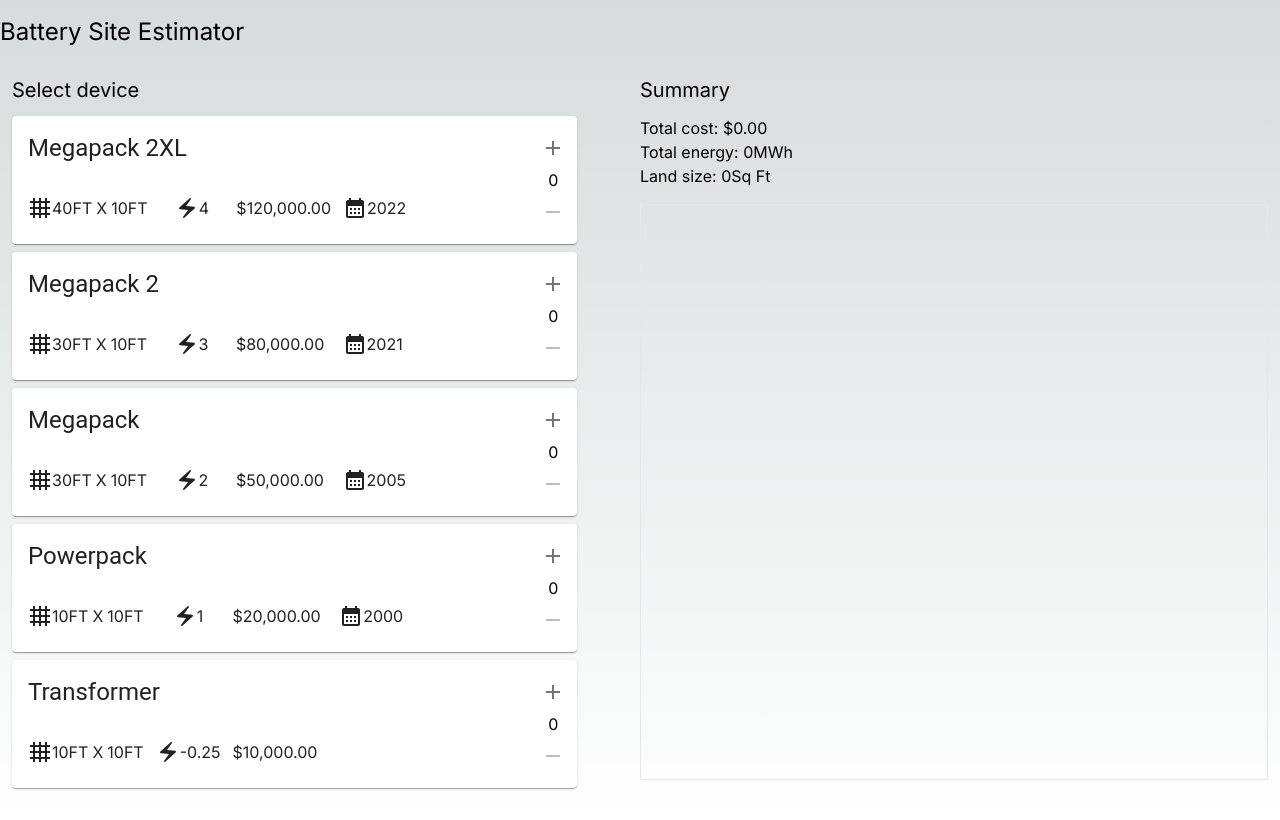
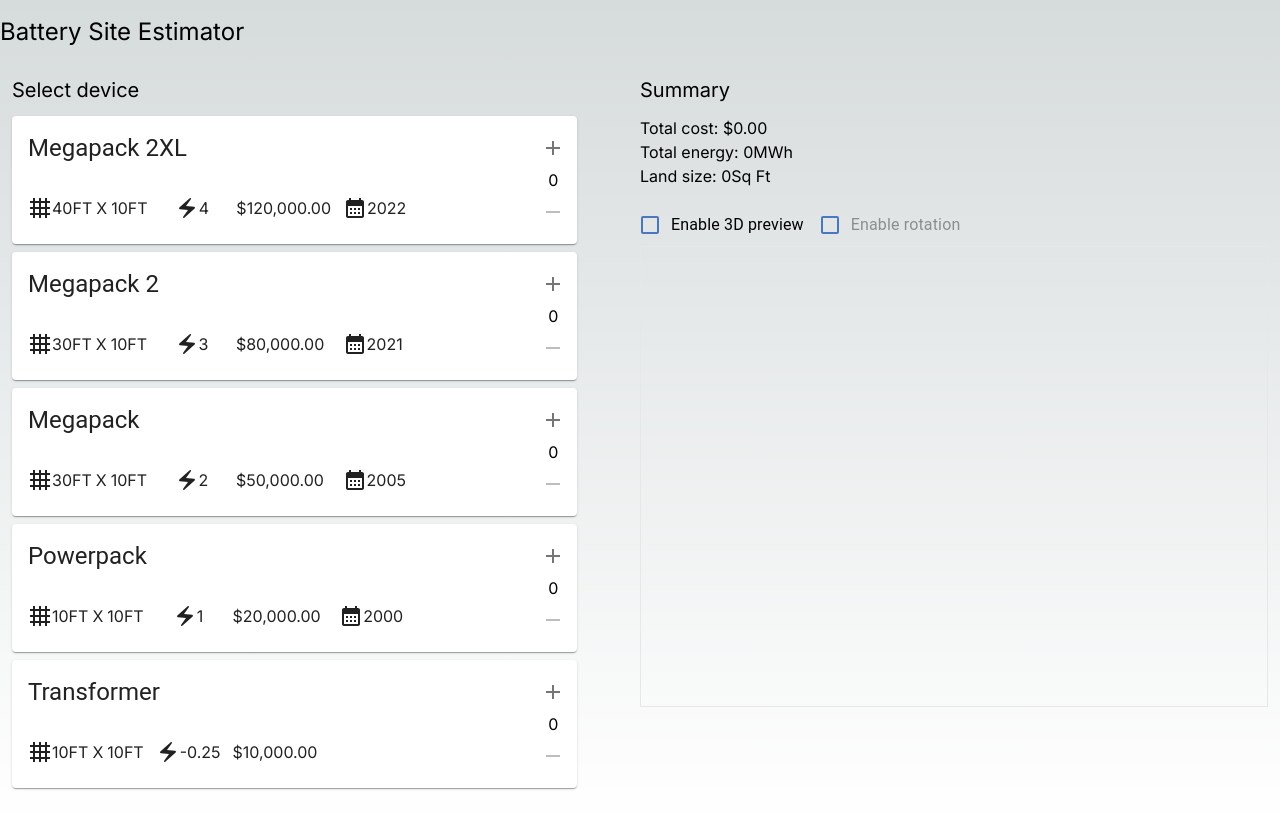
Before and after one commit to vladyslavkuliani/battery-site-layout, a Next.js app: page / in a window 1280 px wide. Built offline with nearby package versions, Linux system fonts and the light colour scheme.

Commit message:
Added 3d preview and rotation

```diff
--- a/app/components/SiteLayout.tsx
+++ b/app/components/SiteLayout.tsx
@@ -1,10 +1,11 @@
 import * as THREE from 'three'
 import * as React from 'react'
-import { useRef, useState } from 'react'
+import { useRef, useState, useEffect } from 'react'
 import { Canvas, useFrame, useThree } from '@react-three/fiber'
 import { Device, DeviceType } from '../types'
+import { Checkbox, FormControlLabel } from '@mui/material'
 
-function Box({ meshProps, boxX }: { meshProps: JSX.IntrinsicElements['mesh'], boxX?: number }) {
+function Box({ meshProps, boxX, is3D }: { meshProps: JSX.IntrinsicElements['mesh'], boxX?: number, is3D: boolean }) {
   // This reference will give us direct access to the THREE.Mesh object
   const ref = useRef<THREE.Mesh>(null!)
   // Hold state for hovered and clicked events
@@ -16,33 +17,61 @@
       ref={ref}
       onPointerOver={(event) => hover(true)}
       onPointerOut={(event) => hover(false)}>
-      <boxGeometry args={[boxX || 1, 1, 0]} />
-      <meshStandardMaterial color={hovered ? 'hotpink' : 'green'} />
+      <boxGeometry args={[boxX || 1, 1, is3D ? 1: 0]} />
+      <meshStandardMaterial color={hovered ? 'hotpink' : 'white'} />
     </mesh>
   )
 }
 
-function Container({ rows }) {
+function Container({ rows, is3D, shouldRotate }: { rows: Array<Array<number>>; is3D: boolean; shouldRotate: boolean }) {
   const ref = useRef<THREE.Mesh>(null!)
-  useFrame(({ camera, mouse }) => {
-    // ref.current.rotation.y -= 0.005
+
+  const { camera } = useThree();
+  camera.position.z = 8;
+  camera.position.x = 0.1;
+
+  useFrame(({ camera }) => {
+    console.log(camera.position.y);
+    if (is3D) {
+      if (camera.position.y >= -4) {
+        camera.translateY(-0.05)
+        camera.lookAt(0, 0, 0)
+      }
+
+      if (shouldRotate) {
+        ref.current.rotation.z -= 0.001
+      }
+    }
+    else if (!is3D && camera.position.y < 0) {
+      ref.current.rotation.z = 0
+
+      camera.translateY(0.05);
+      camera.lookAt(0, 0, 0)
+    }
   })
-  const { camera } = useThree()
-  camera.position.z = 8;
+
+
 
   let y = 6.5;
+  const spacer = is3D ? 1.5 : 1;
   return (<mesh ref={ref} position={[0, 0, 0]}>
     {
       rows.map((row) => {
         let x = -9.5;
-        y -= 1.2;
+        y -= 1.2 * spacer;
         return row.map((length, i) => {
-          x = x + (row[i - 1] ? row[i - 1] / 20 + length / 20 + 0.5 : 3 + length / 20 );
+
+          x = x + (row[i - 1] ? row[i - 1] / 20 + length / 20 + 0.5 * spacer : 3 + length / 20 );
 
           return (
-            <Box key={`${length}-${i}`} meshProps={{
-              position: [x, y, 0],
-            }} boxX={length / 10} />
+            <Box
+              key={`${length}-${i}`}
+              meshProps={{
+                position: [x, y, 0],
+              }}
+              boxX={length / 10}
+              is3D={is3D}
+            />
           );
         })
       })
@@ -66,12 +95,33 @@
     rowCounter++;
   });
 
+  const [is3D, setShow3D] = useState(false);
+  const [shouldRotate, setShouldRotation] = useState(false);
+  useEffect(() => {
+    if (!is3D) {
+      setShouldRotation(false);
+    }
+  }, [is3D])
+
   return (
+    <div className='h-4/5'>
+      <div className="flex">
+        <FormControlLabel
+          control={<Checkbox style={{ 'color': '#4B77BE'}} onChange={() => setShow3D(!is3D)}  />}
+          label="Enable 3D preview"
+        />
+        <FormControlLabel
+          disabled={!is3D}
+          control={<Checkbox style={{ 'color': '#4B77BE'}} checked={shouldRotate} onChange={() => setShouldRotation(!shouldRotate)}  />}
+          label="Enable rotation"
+        />
+      </div>
     <Canvas className='border'>
       <ambientLight intensity={1} />
       <spotLight position={[50, 10, 10]} angle={0.15} penumbra={1} />
       <pointLight position={[-10, -10, -10]} />
-      <Container rows={rows} />
+      <Container rows={rows} is3D={is3D} shouldRotate={shouldRotate} />
     </Canvas>
+    </div>
   )
 }
--- a/app/globals.css
+++ b/app/globals.css
@@ -12,7 +12,11 @@
   :root {
     --foreground-rgb: 255, 255, 255;
     --background-start-rgb: 0, 0, 0;
-    --background-end-rgb: 0, 0, 0;
+    --background-end-rgb: 100, 100, 100;
+  }
+
+  .Mui-disabled {
+    color: rgb(145, 136, 136) !important;
   }
 }
 
```
